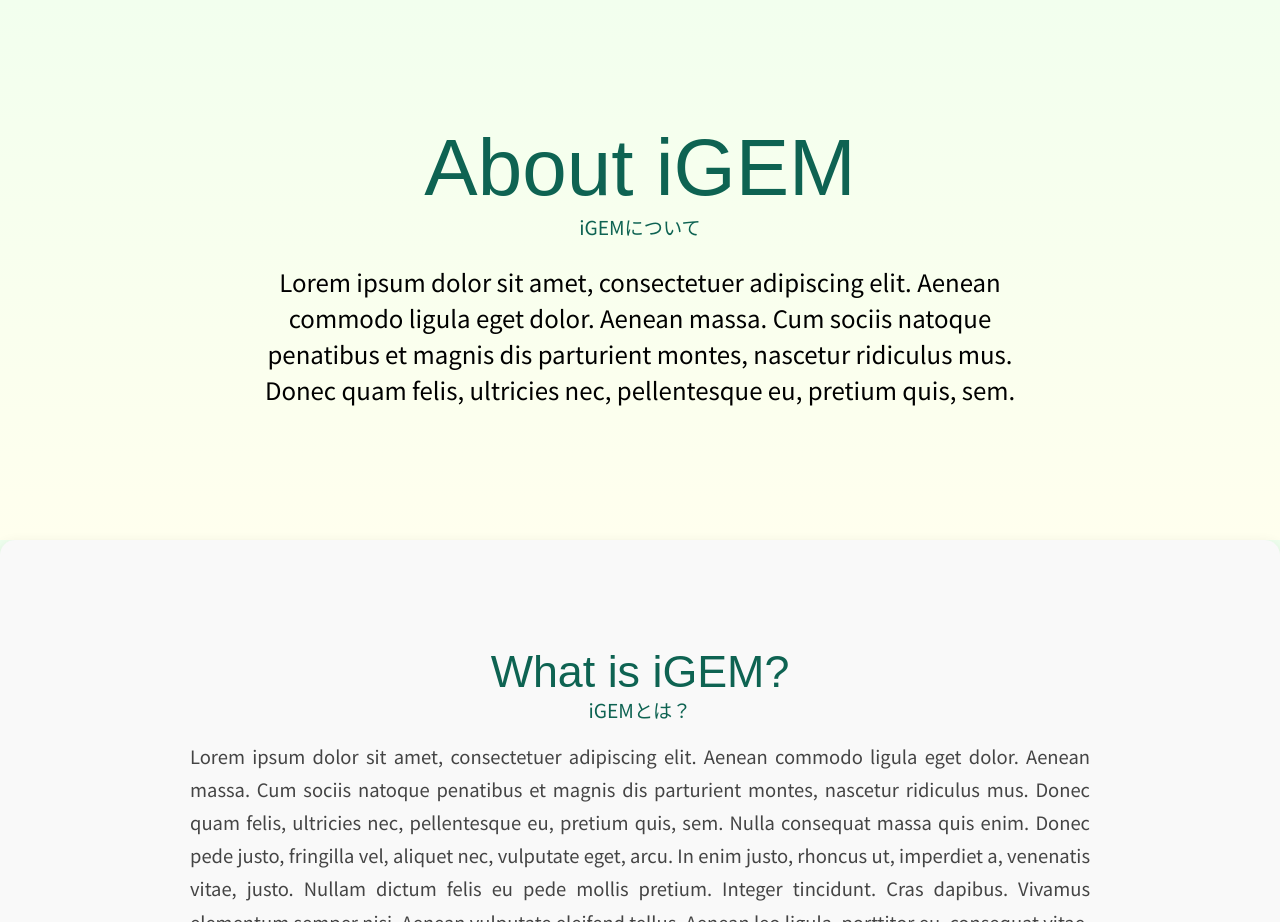
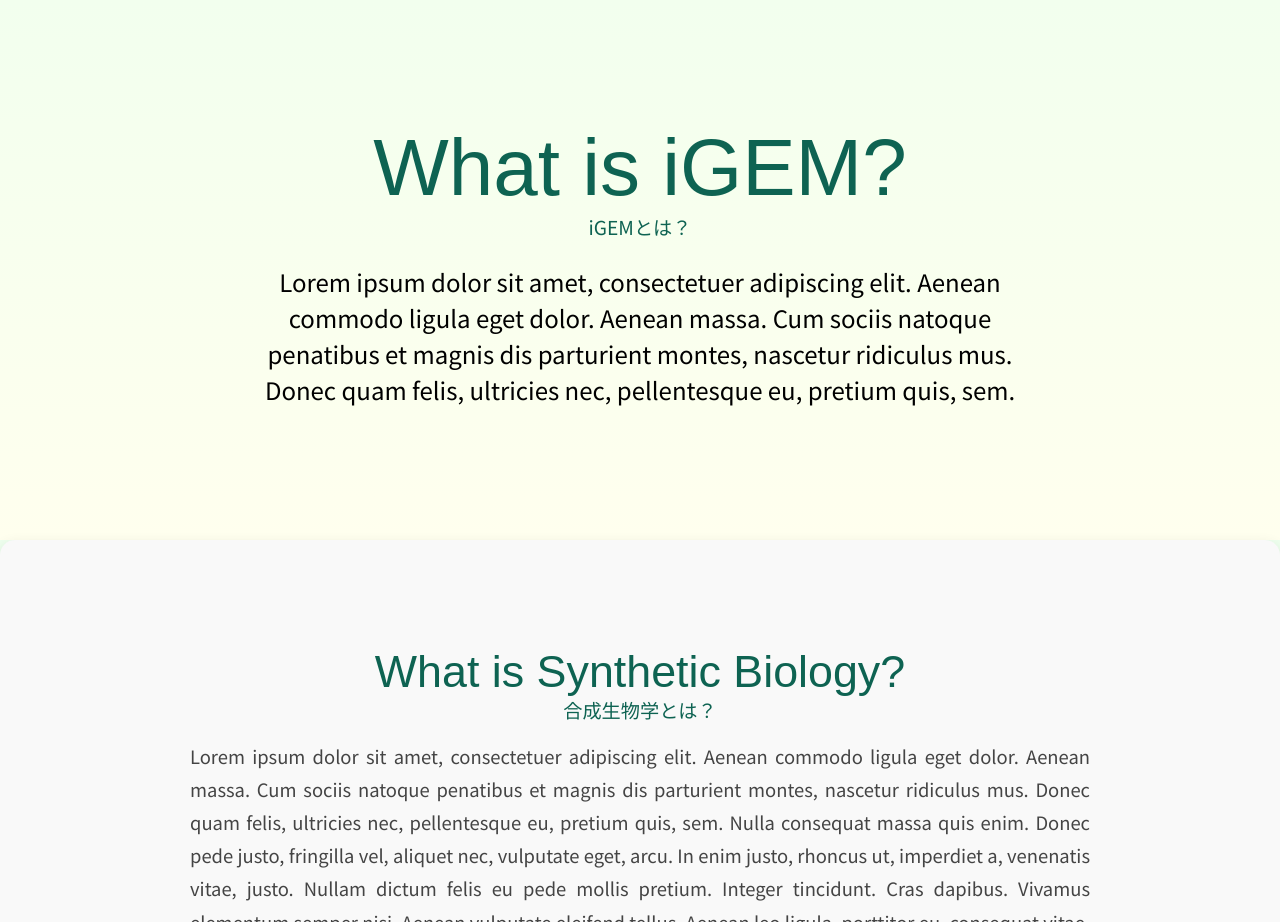
Before and after one commit to HG-Tokyo/homepage, a plain HTML site: page igem.html in a window 1280 px wide. Shown: the part 260-1182 px from the top of the page. Drawn offline with Linux system fonts and the light colour scheme; a web font is replaced by a local one.

```diff
--- a/igem.html
+++ b/igem.html
@@ -56,16 +56,16 @@
     <div class="main">
         <div class="banner">
             <div class="heading">
-                <p class="headingen" id="banneren">About iGEM</p>
-                <p class="headingjp">iGEMについて</p>
+                <p class="headingen" id="banneren">What is iGEM?</p>
+                <p class="headingjp">iGEMとは？</p>
             </div>
             <p class="banner-text">Lorem ipsum dolor sit amet, consectetuer adipiscing elit. Aenean commodo ligula eget dolor. Aenean massa. Cum sociis natoque penatibus et magnis dis parturient montes, nascetur ridiculus mus. Donec quam felis, ultricies nec, pellentesque eu, pretium quis, sem.</p>
         </div>
 
         <div class="contentblock" id="overview">
             <div class="heading">
-                <p class="headingen">What is iGEM?</p>
-                <p class="headingjp">iGEMとは？</p>
+                <p class="headingen">What is Synthetic Biology?</p>
+                <p class="headingjp">合成生物学とは？</p>
             </div>
             <p class="content-text">
                 Lorem ipsum dolor sit amet, consectetuer adipiscing elit. Aenean commodo ligula eget dolor. Aenean massa. Cum sociis natoque penatibus et magnis dis parturient montes, nascetur ridiculus mus. Donec quam felis, ultricies nec, pellentesque eu, pretium quis, sem. Nulla consequat massa quis enim. Donec pede justo, fringilla vel, aliquet nec, vulputate eget, arcu. In enim justo, rhoncus ut, imperdiet a, venenatis vitae, justo. Nullam dictum felis eu pede mollis pretium. Integer tincidunt. Cras dapibus. Vivamus elementum semper nisi. Aenean vulputate eleifend tellus. Aenean leo ligula, porttitor eu, consequat vitae, eleifend ac, enim. Aliquam lorem ante, dapibus in, viverra quis, feugiat a, tellus. Phasellus viverra nulla ut metus varius laoreet. Quisque rutrum. Aenean imperdiet. Etiam ultricies nisi vel augue. Curabitur ullamcorper ultricies nisi. Nam eget dui. Etiam rhoncus. Maecenas tempus, tellus eget condimentum rhoncus, sem quam semper libero, sit amet adipiscing sem neque sed ipsum. Nam quam nunc, blandit vel, luctus pulvinar, hendrerit id, lorem.
```
Also changed, not shown: index.html (+1 -0 lines).
